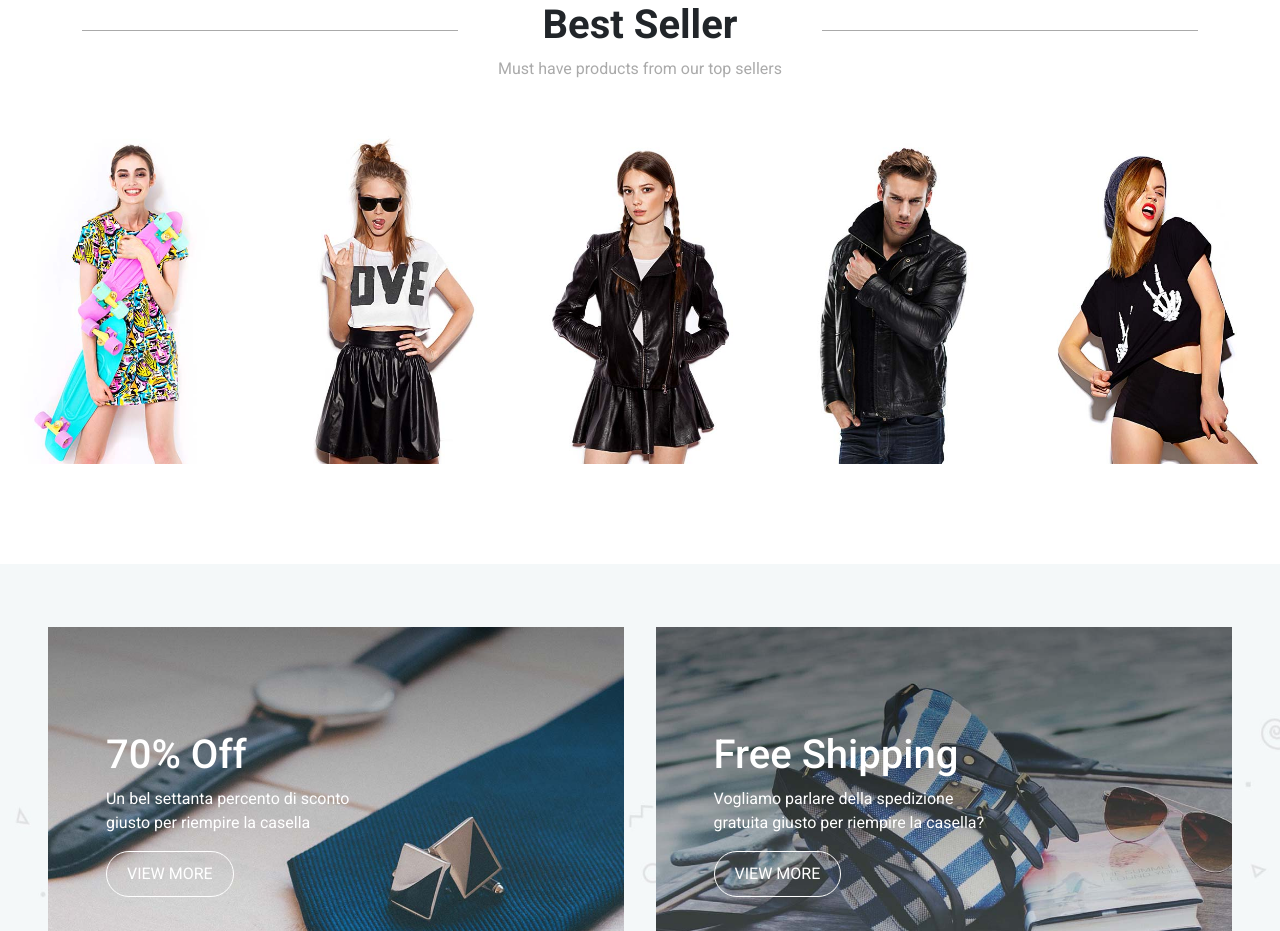
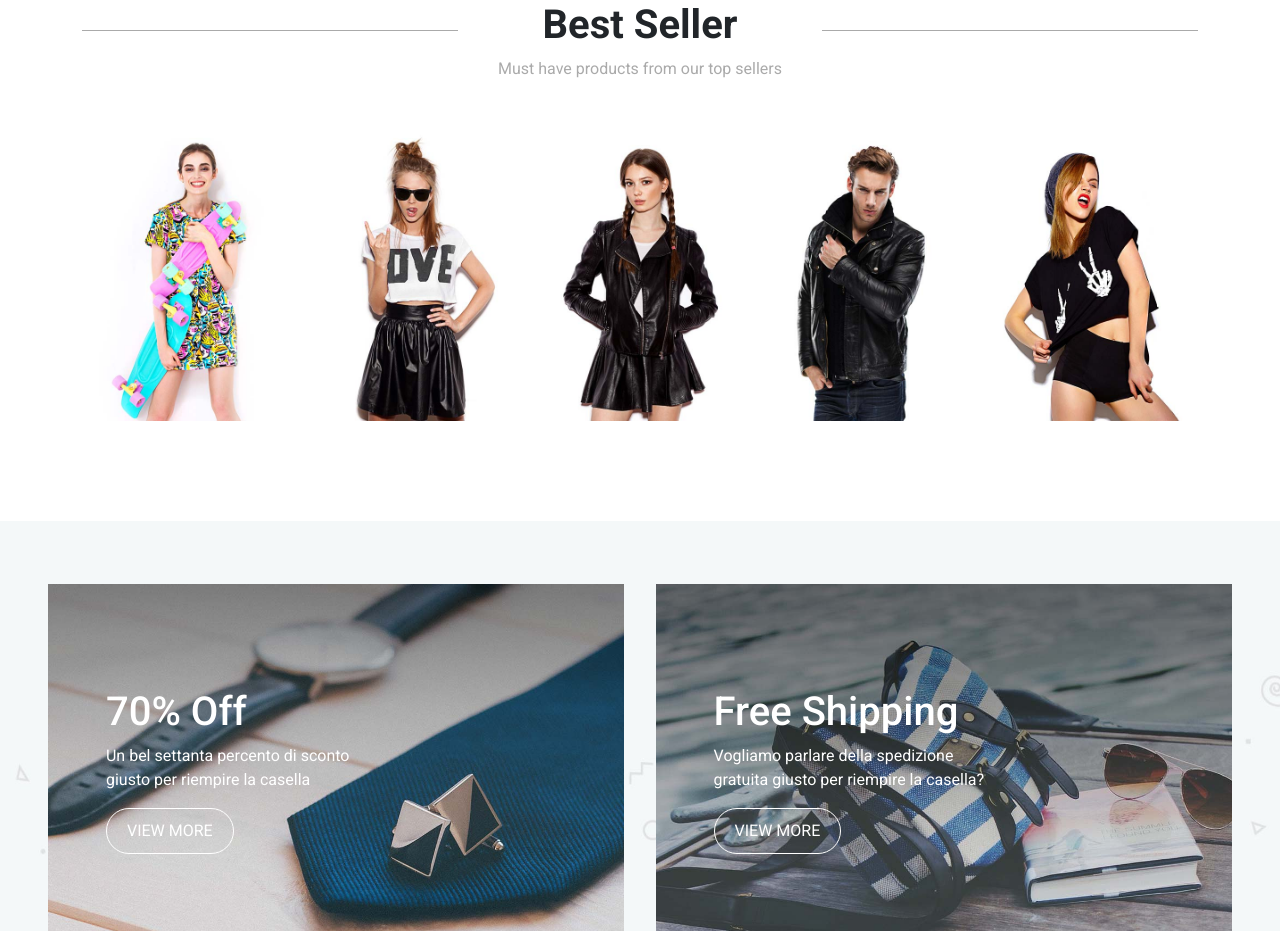
Before and after one commit to patrictobola/proj-html-vuejs, a Vue app: page / in a window 1280 px wide. Shown: the part 2120-3051 px from the top of the page. Built offline with nearby package versions, Linux system fonts and the light colour scheme.

Commit message:
fixed best seller card size

```diff
--- a/src/components/main/carousel/BaseCarousel.vue
+++ b/src/components/main/carousel/BaseCarousel.vue
@@ -12,7 +12,10 @@ export default {
 </script>
 
 <template>
-    <BaseCard v-for="product in store.bestSellers" :imagePath="product.imagePath" />
+    <div class="carousel container d-flex">
+        <BaseCard v-for="product in store.bestSellers" :imagePath="product.imagePath" />
+
+    </div>
 </template>
 
 <style></style>
```
